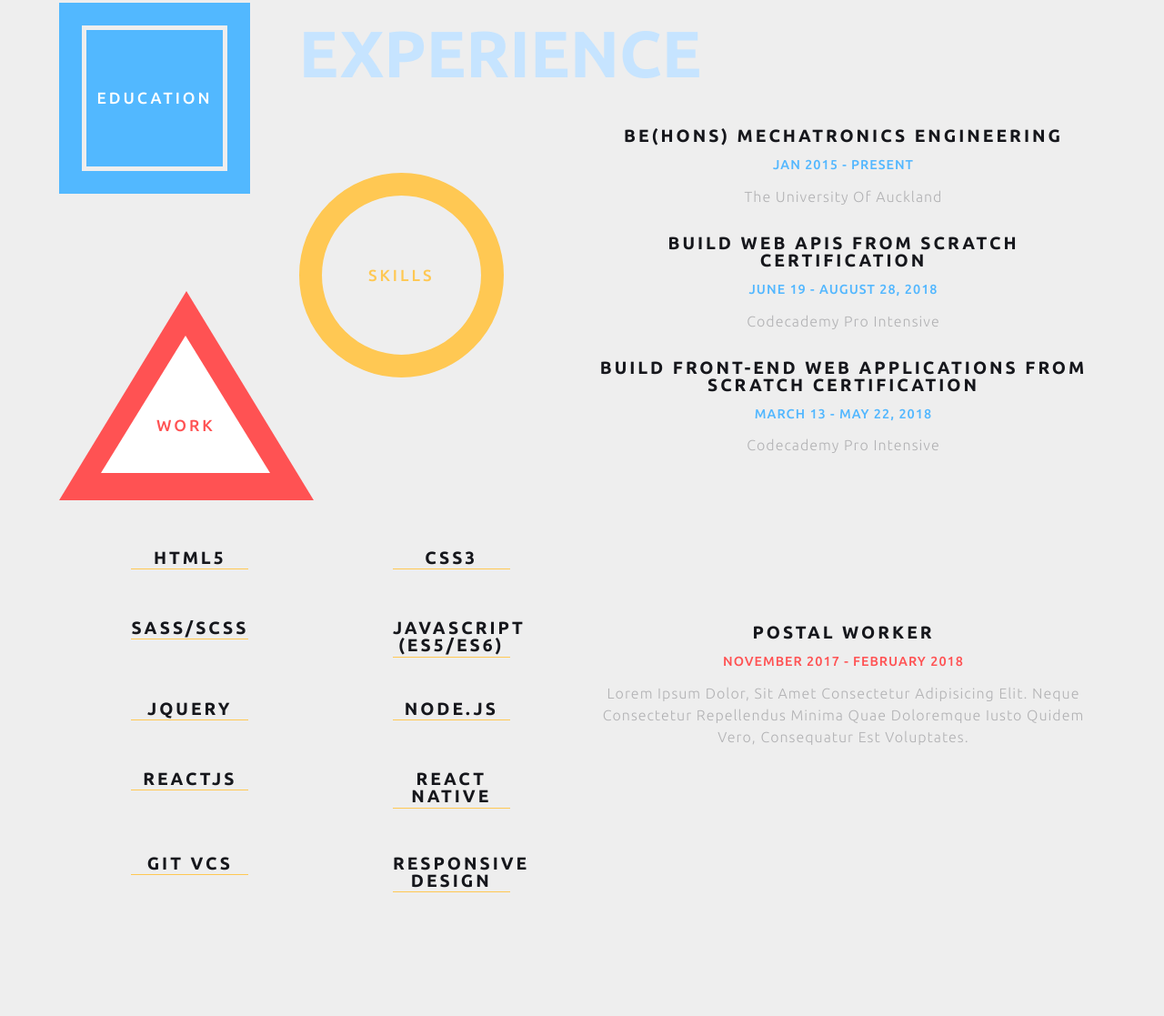
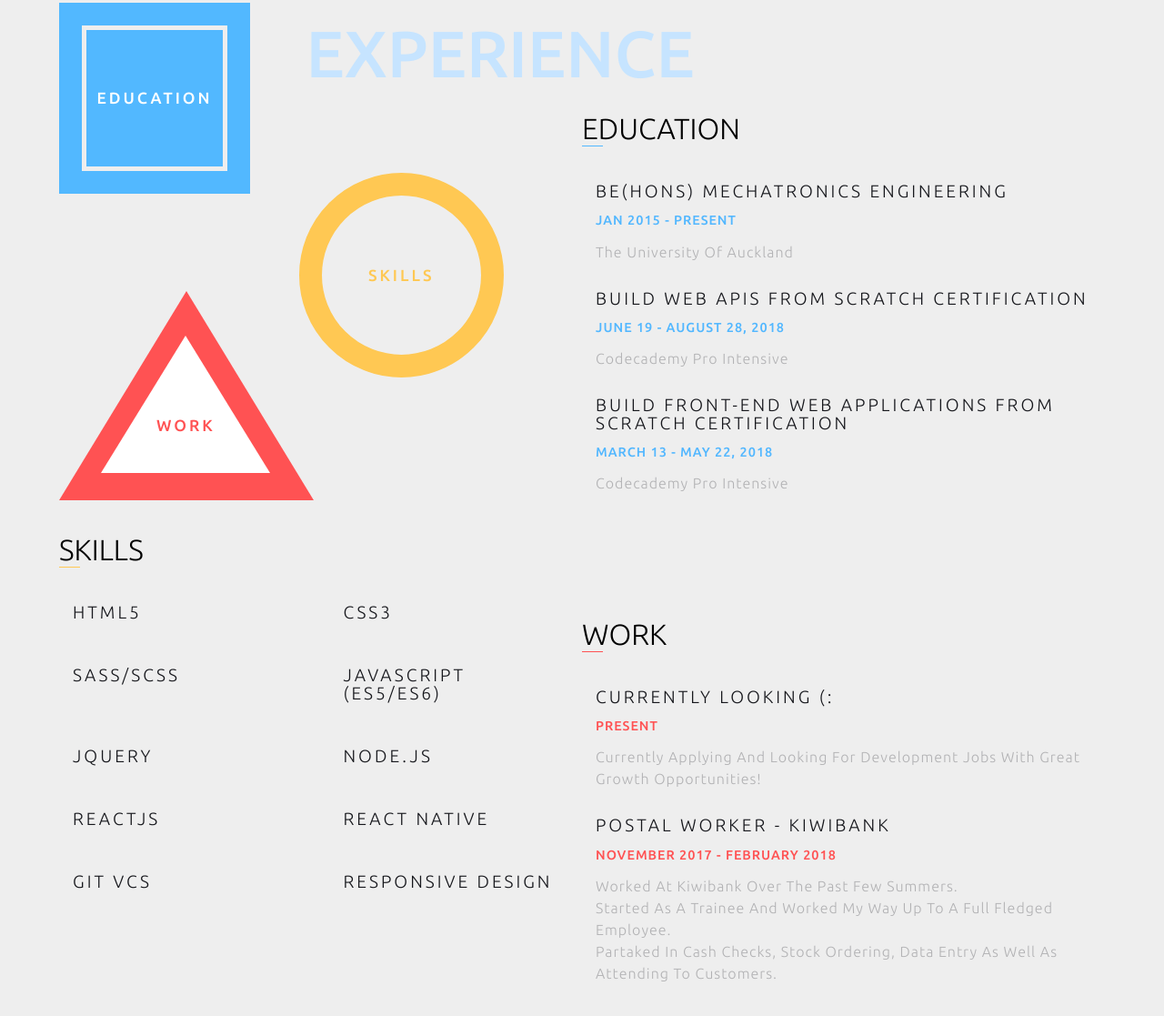
Before and after one commit to Afanami/newPortfolio, a website built with Parcel: page index.html in a window 1280 px wide. Shown: the part 2640-3757 px from the top of the page at 91% size. Built offline with nearby package versions, Linux system fonts and the light colour scheme.

Commit message:
finished styling experience section

```diff
--- a/index.html
+++ b/index.html
@@ -143,6 +143,7 @@
         </div>
 
         <div class="info education">
+          <h2>Education</h2>
           <div class="info-box">
             <h4>BE(HONS) Mechatronics Engineering</h4>
             <span class="date">Jan 2015 - Present</span>
@@ -166,6 +167,8 @@
         </div>
 
         <div class="info skills">
+          <h2>Skills</h2>
+          <div class="info-container">
             <div class="info-box">
               <h4>HTML5</h4>
             </div>
@@ -197,14 +200,24 @@
               <h4>Responsive Design</h4>
             </div>
           </div>
+        </div>
 
         <div class="info work">
+          <h2>Work</h2>
           <div class="info-box">
-            <h4>Postal Worker</h4>
+            <h4>Currently Looking (:</h4>
+            <span class="date">Present</span>
+            <p>
+              Currently applying and looking for development jobs with great growth opportunities!
+            </p>
+          </div>
+          <div class="info-box">
+            <h4>Postal Worker - Kiwibank</h4>
             <span class="date">November 2017 - February 2018 </span>
             <p>
-              Lorem ipsum dolor, sit amet consectetur adipisicing elit. Neque consectetur repellendus minima quae doloremque iusto quidem
-              vero, consequatur est voluptates.
+              Worked at Kiwibank over the past few Summers.
+              <br>Started as a trainee and worked my way up to a full fledged employee.
+              <br>Partaked in cash checks, stock ordering, data entry as well as attending to customers.
             </p>
           </div>
         </div>
--- a/public/css/experience-section.css
+++ b/public/css/experience-section.css
@@ -4,7 +4,7 @@
 
 #experience-section .large-title {
   color: #c6e4ff;
-  font-weight: 700;
+  font-weight: 500;
   font-size: 4.5rem;
   text-align: center;
   text-transform: uppercase;
@@ -16,6 +16,30 @@
   display: grid;
   grid-template-columns: 1fr 1fr;
   grid-template-rows: 1fr 1fr 1fr;
+}
+
+#experience-section .experience-container h2 {
+  display: block;
+  text-align: left;
+  font-size: 2rem;
+  font-weight: 300;
+  text-transform: uppercase;
+  border-bottom: 1px solid;
+  width: 4%;
+  padding-bottom: 3px;
+  margin-bottom: 25px;
+}
+
+#experience-section .experience-container .info.education h2 {
+  border-bottom-color: #52b8ff;
+}
+
+#experience-section .experience-container .info.skills h2 {
+  border-bottom-color: #ffc853;
+}
+
+#experience-section .experience-container .info.work h2 {
+  border-bottom-color: #ff5253;
 }
 
 #experience-section .experience-container .large-icons .square {
@@ -113,7 +137,7 @@
 #experience-section .experience-container .info .info-box h4 {
   color: #16171c;
   font-size: 1.2rem;
-  font-weight: 700;
+  font-weight: 300;
   text-transform: uppercase;
   letter-spacing: 3px;
 }
@@ -146,9 +170,10 @@
   letter-spacing: 1px;
 }
 
-#experience-section .experience-container .info.skills {
+#experience-section .experience-container .info.skills .info-container {
   display: grid;
   grid-template-columns: 1fr 1fr;
+  grid-gap: 20px;
   transition: all 0.3s ease-in-out;
 }
 
@@ -157,7 +182,7 @@
 #experience-section .experience-container .info.work .info-box {
   background: rgba(255, 255, 255, 0);
   transition: all 0.4s ease;
-  text-align: center;
+  text-align: left;
 }
 
 #experience-section .experience-container .info.education .info-box:hover {
@@ -188,12 +213,7 @@
 }
 
 #experience-section .experience-container .info.skills .info-box h4 {
-  position: relative;
-  top: 20%;
-  padding-bottom: 2px;
-  border-bottom: 1px solid #ffc853;
-  margin-left: 25%;
-  width: 50%;
+  width: 100%;
 }
 
 #experience-section .experience-container .info.work {
```
Lines whose indentation alone changed are shown as unchanged.
